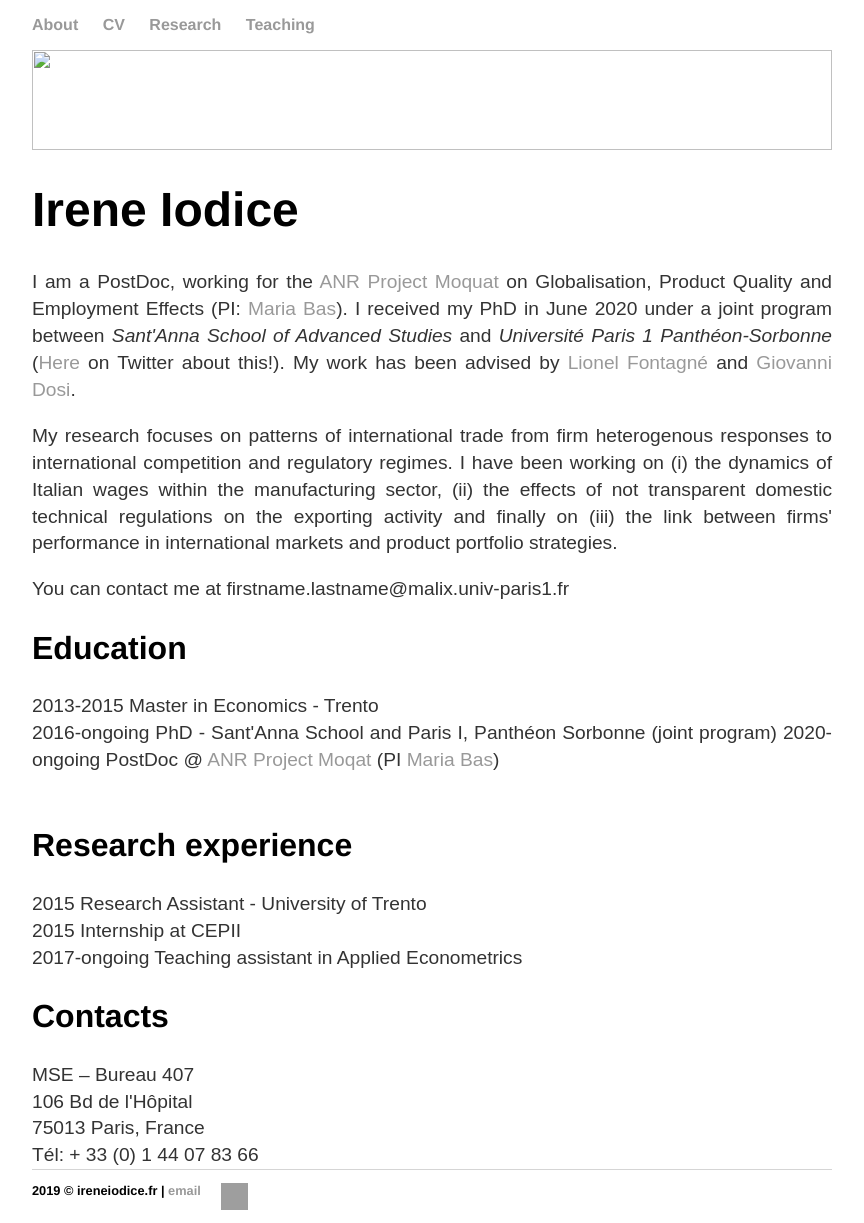
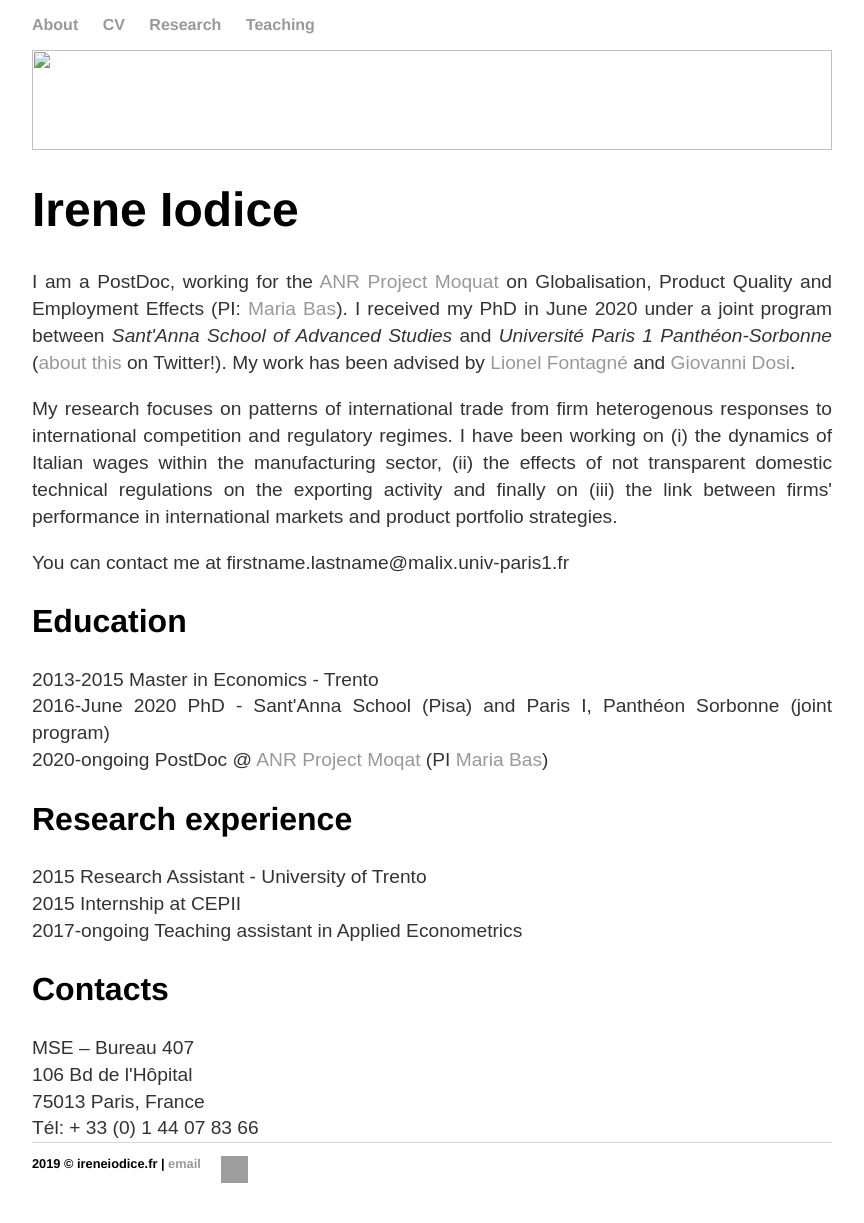
Before and after one commit to ioire/ioire.github.io, a Jekyll site: the page built from about/index.html, in a window 1280 px wide. Shown: the whole page, without its empty margins (208-1072 px from the left). Built offline with Jekyll 4.4.1, drawn with Linux system fonts in a browser that asks for light colours; after the commit the page ends 1196 px from its top, so only the background shows below that; grey boxes are pictures that could not be loaded.

Commit message:
Update index.html

```diff
--- a/about/index.html
+++ b/about/index.html
@@ -20,7 +20,7 @@ title: Irene Iodice
 	<h1>Irene Iodice</h1>
 	<p> I am a PostDoc, working for the <a href="https://anr.fr/en/funded-projects-and-impact/funded-projects/project/funded/project/b2d9d3668f92a3b9fbbf7866072501ef-cda581fc05/?tx_anrprojects_funded%5Bcontroller%5D=Funded&cHash=804764a3977ed68aa6cdacba9bac0770">ANR Project Moquat</a>
 		on Globalisation, Product Quality and Employment Effects (PI: <a href="//https://sites.google.com/site/basmaria80/">Maria Bas</a>). I received my PhD in June 2020 under a joint program between <em>Sant'Anna School of Advanced Studies</em> and <em>Université Paris 1 Panthéon-Sorbonne</em>
-		(<a href="https://twitter.com/LisandraFlach/status/1271089604712632320">Here</a> on Twitter about this!). My work has been advised by <a href="http://www.lionel-fontagne.eu/">Lionel Fontagné</a>  and
+		(<a href="https://twitter.com/LisandraFlach/status/1271089604712632320">about this</a> on Twitter!). My work has been advised by <a href="http://www.lionel-fontagne.eu/">Lionel Fontagné</a>  and
 		<a href="https://scholar.google.it/citations?user=jODHZ90AAAAJ&hl=en">Giovanni Dosi</a>.<p>
 
 	<p> My research focuses on patterns of international trade
@@ -35,10 +35,9 @@ title: Irene Iodice
 	<p> You can contact me at firstname.lastname@malix.univ-paris1.fr <p>
 <h2>Education</h2>
     		<p> 2013-2015 Master in Economics - Trento <br>
-   	 	2016-ongoing PhD - Sant'Anna School and Paris I, Panthéon Sorbonne (joint program)
+   	 	2016-June 2020 PhD - Sant'Anna School (Pisa) and Paris I, Panthéon Sorbonne (joint program) <br>
 		2020-ongoing PostDoc @ <a href="https://anr.fr/en/funded-projects-and-impact/funded-projects/project/funded/project/b2d9d3668f92a3b9fbbf7866072501ef-cda581fc05/?tx_anrprojects_funded%5Bcontroller%5D=Funded&cHash=804764a3977ed68aa6cdacba9bac0770">ANR Project Moqat</a> (PI <a href="https://sites.google.com/site/basmaria80/">Maria Bas</a>)<br>
-<br>
-
+		</p>
 <h2>Research experience</h2>
     		<p> 2015 Research Assistant - University of Trento <br>
    	 	2015 Internship at CEPII <br>
```
